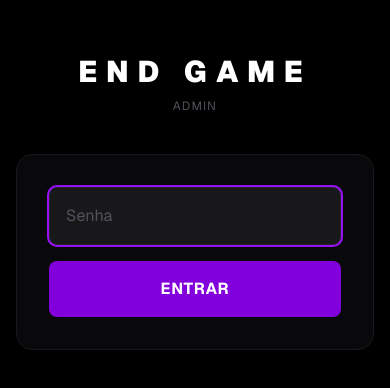
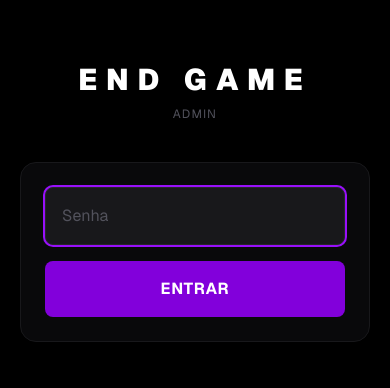
Before and after one commit to sam36dev/end_game, a Next.js app: page /admin in a window 390 px wide. Shown: the part 220-608 px from the top of the page. Built offline with nearby package versions, Linux system fonts and the light colour scheme.

Commit message:
fix: center header title on mobile, fix spacing

```diff
--- a/app/admin/page.tsx
+++ b/app/admin/page.tsx
@@ -76,7 +76,7 @@
 
   if (!loggedIn) {
     return (
-      <main className="min-h-screen bg-black flex flex-col items-center justify-center px-4">
+      <main className="min-h-screen bg-black flex flex-col items-center justify-center px-5">
         <div className="w-full max-w-sm">
           <h1 className="text-3xl font-black tracking-[0.3em] uppercase text-white text-center mb-2">
             END GAME
@@ -87,7 +87,7 @@
 
           <form
             onSubmit={handleLogin}
-            className="bg-zinc-950 border border-zinc-900 rounded-2xl p-8 flex flex-col gap-4"
+            className="bg-zinc-950 border border-zinc-900 rounded-2xl p-6 flex flex-col gap-4"
           >
             <input
               autoFocus
@@ -121,7 +121,7 @@
   }
 
   return (
-    <main className="min-h-screen bg-black flex flex-col items-center justify-center px-4 py-10">
+    <main className="min-h-screen bg-black flex flex-col items-center justify-center px-5 py-10">
       <div className="w-full max-w-sm flex flex-col gap-6">
         <div className="text-center">
           <h1 className="text-3xl font-black tracking-[0.3em] uppercase text-white mb-1">
--- a/app/page.tsx
+++ b/app/page.tsx
@@ -61,11 +61,12 @@
 
   return (
     <main className="min-h-screen bg-black flex flex-col">
-      <header className="w-full flex items-center justify-between px-6 py-4 border-b border-zinc-900">
+      <header className="w-full flex items-center px-4 py-5 border-b border-zinc-900">
+        <div className="w-28 flex items-center">
           {!registered && (
             <button
               onClick={handleTokenButtonClick}
-            className={`text-sm uppercase tracking-widest font-semibold px-4 py-2 rounded-lg border transition-all ${
+              className={`text-xs uppercase tracking-widest font-semibold px-3 py-2 rounded-lg border transition-all whitespace-nowrap ${
                 accessToken
                   ? "border-purple-600 text-purple-400 hover:bg-purple-500/10 cursor-pointer"
                   : "border-zinc-600 text-zinc-400 hover:bg-zinc-800 cursor-pointer"
@@ -74,13 +75,13 @@
               {accessToken ? "+ Registrar" : "Token"}
             </button>
           )}
-        {registered && <div className="w-24" />}
+        </div>
 
-        <h1 className="text-2xl font-black tracking-[0.3em] uppercase text-white">
+        <h1 className="flex-1 text-center text-2xl font-black tracking-[0.3em] uppercase text-white">
           END GAME
         </h1>
 
-        <div className="w-24" />
+        <div className="w-28" />
       </header>
 
       <div className="flex-1 flex flex-col items-center gap-6 px-4 py-10">
```
Lines whose indentation alone changed are shown as unchanged.
